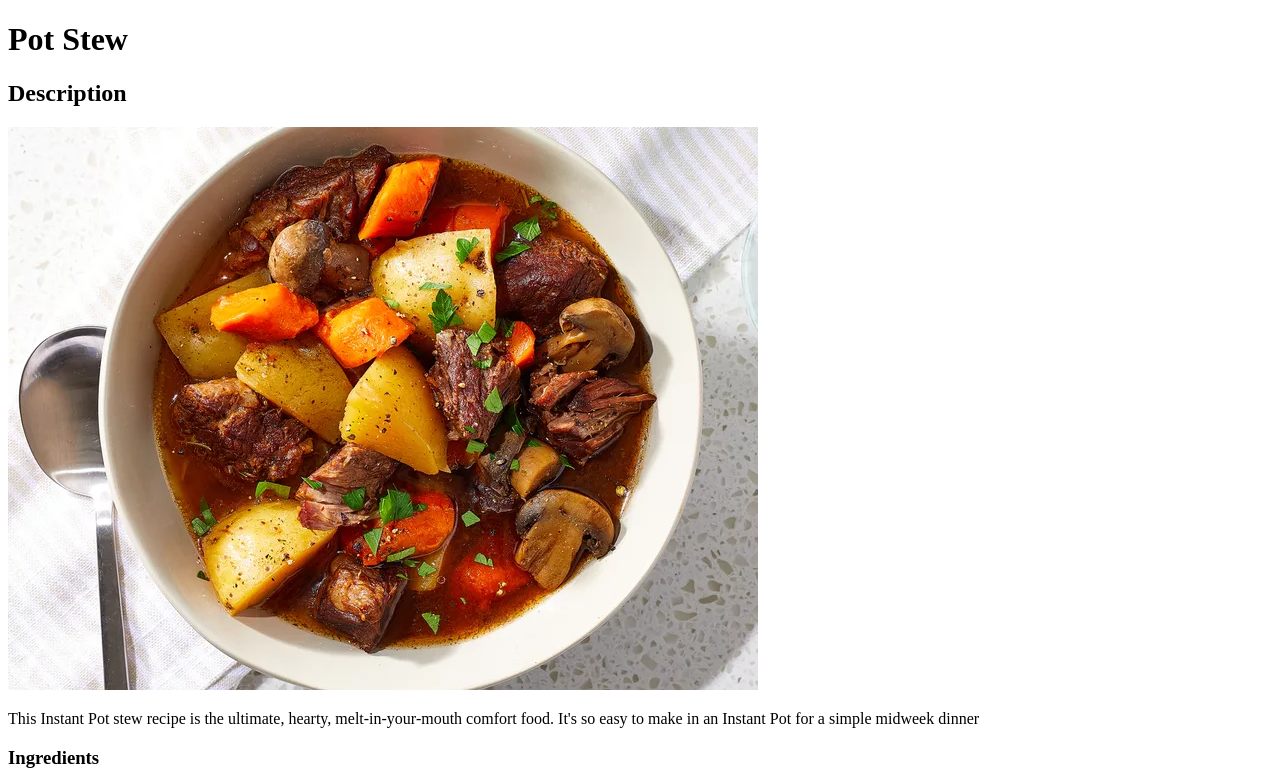
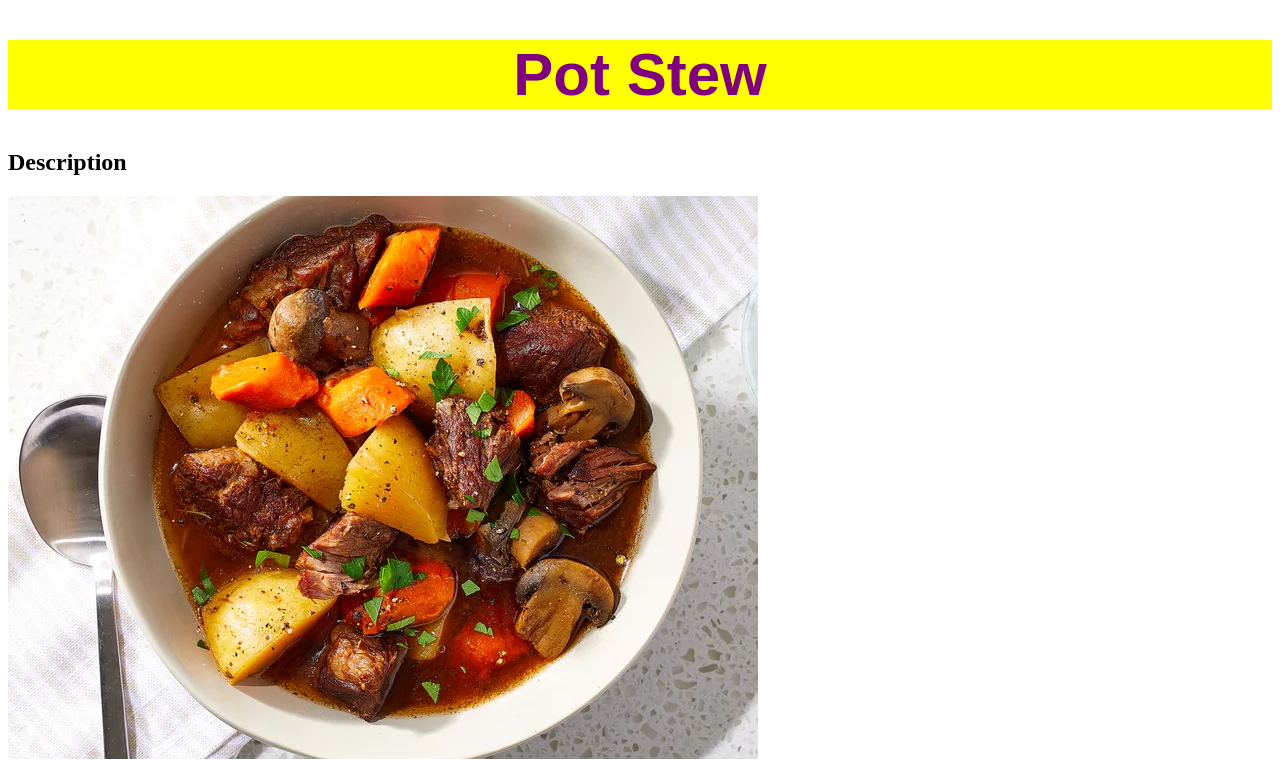
Before and after one commit to notaslakhan/odin-recipes, a plain HTML site: page recipes/pot-stew.html in a window 1280 px wide. Shown: the top 776 px of the page. Drawn offline with Linux system fonts and the light colour scheme.

Commit message:
make pot stew h1 heading 60px big, purple and Arial

```diff
--- a/css/styles.css
+++ b/css/styles.css
@@ -37,3 +37,11 @@
 .steps-list {
   font-size: 24px;
 }
+
+.stew-h1 {
+  color: purple;
+  background-color: yellow;
+  text-align: center;
+  font-size: 60px;
+  font-family: Arial, Helvetica, sans-serif;
+}
--- a/recipes/pot-stew.html
+++ b/recipes/pot-stew.html
@@ -1,10 +1,11 @@
 <!DOCTYPE html>
 <head>
   <meta charset="utf-8">
+  <link rel="stylesheet" href="../css/styles.css">
   <title>Pot Stew Recipe</title>
 </head>
 <body>
-  <h1>Pot Stew</h1>
+  <h1 class="stew-h1">Pot Stew</h1>
   <h2>Description</h2>
   <img src="../images/pot.webp" alt="image of pot beef stew from above">
   <p>This Instant Pot stew recipe is the ultimate, hearty, melt-in-your-mouth comfort food. It's so easy to make in an Instant Pot for a simple midweek dinner</p>
```
